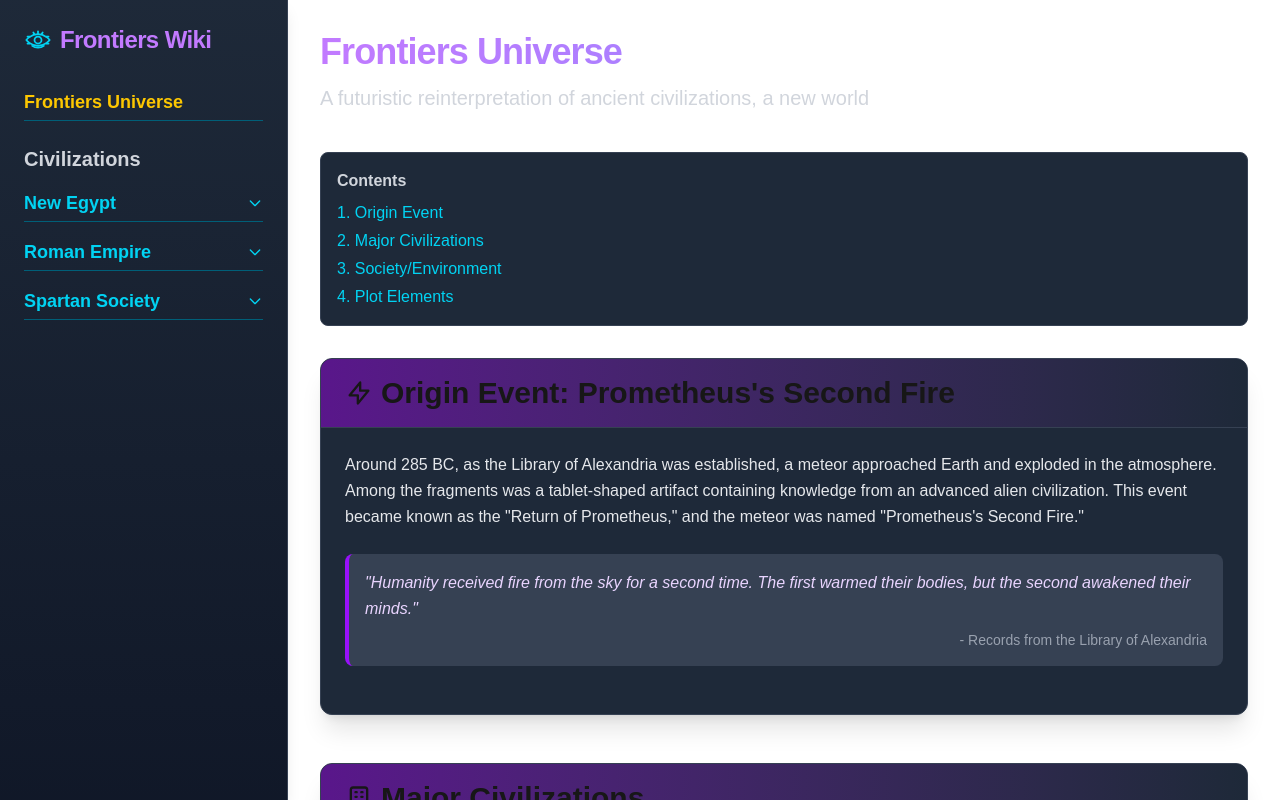
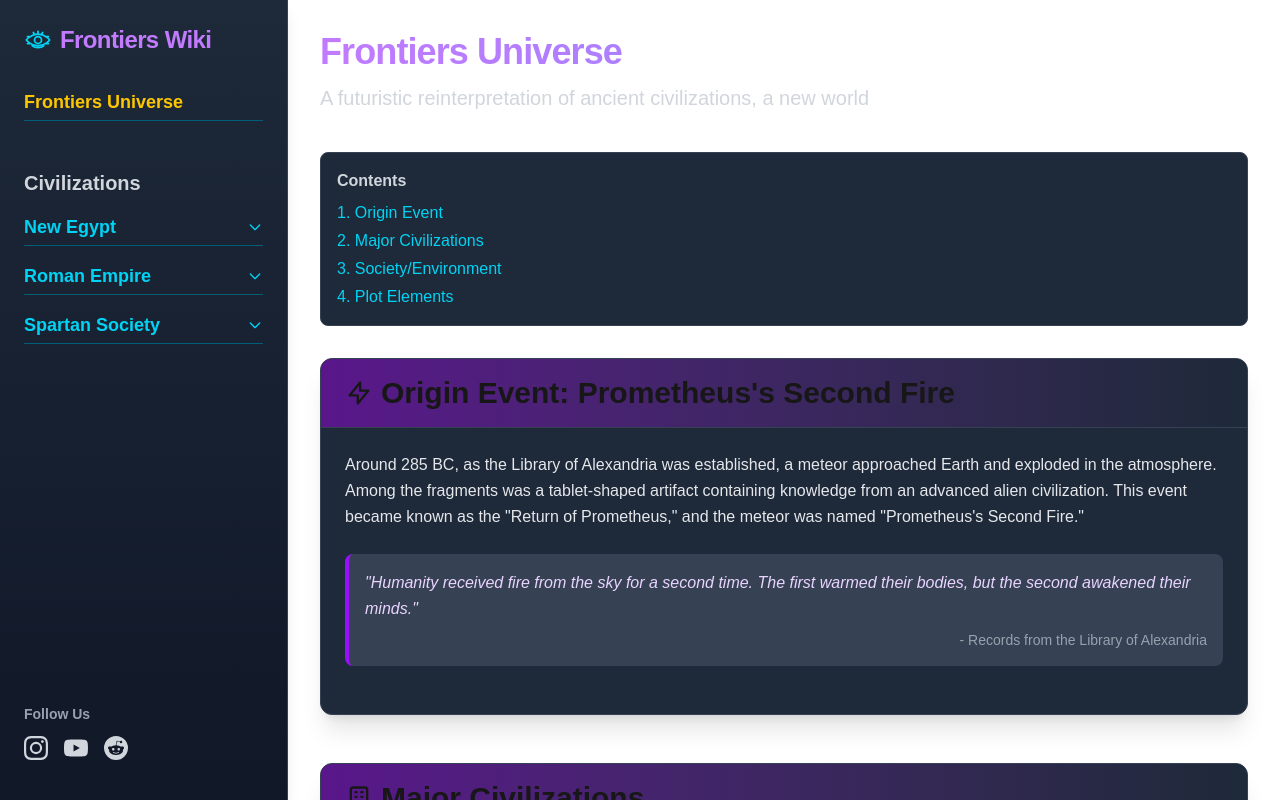
Before and after one commit to jun1485/frontiers, a Next.js app: page /universe in a window 1280 px wide. Shown: the top 800 px of the page. Built offline with nearby package versions, Linux system fonts and the light colour scheme.

Commit message:
✨ 사이드바에 소셜 미디어 링크 섹션 추가 및 아이콘 컴포넌트 임포트 개선

```diff
--- a/src/components/side-bar/Sidebar.tsx
+++ b/src/components/side-bar/Sidebar.tsx
@@ -5,7 +5,12 @@ import Link from "next/link";
 import { useRouter, usePathname } from "next/navigation";
 import ChapterSection from "./ChapterSection";
 import { chaptersData, mainSections } from "@/data/sidebar-data";
-import { FrontiersEyeIcon } from "@/components/icons";
+import {
+  FrontiersEyeIcon,
+  InstagramIcon,
+  YouTubeIcon,
+  RedditIcon,
+} from "@/components/icons";
 
 // 사이드바 컴포넌트
 export default function Sidebar() {
@@ -67,6 +72,7 @@ export default function Sidebar() {
 
   return (
     <aside className="w-72 bg-gradient-to-b from-gray-800 to-gray-900 text-gray-300 p-6 fixed h-full overflow-y-auto shadow-lg border-r border-gray-700">
+      <div className="flex flex-col justify-between h-full">
         <h1
           onClick={() => router.push("/")}
           className="text-2xl font-bold mb-8 text-purple-400 tracking-tight flex items-center cursor-pointer"
@@ -108,6 +114,40 @@ export default function Sidebar() {
             />
           ))}
         </div>
+
+        {/* 소셜 미디어 링크 섹션 추가 */}
+        <div className="mt-auto pb-4">
+          <h3 className="text-sm font-semibold text-gray-400 mb-3">
+            Follow Us
+          </h3>
+          <div className="flex space-x-4">
+            <a
+              href="https://www.instagram.com/midaiartwork/"
+              target="_blank"
+              rel="noopener noreferrer"
+              className="hover:text-pink-500 transition-colors duration-200"
+            >
+              <InstagramIcon className="h-6 w-6" />
+            </a>
+            <a
+              href="https://www.youtube.com/@midaiartwork?fbclid=PAZXh0bgNhZW0CMTEAAafztEJg0RnsIpRhs_UD3CjBrbRW9bQ6BcC2E0avdAo9fl3X0p-_xF2nbmhuWQ_aem_pOQAT3zYPcJ-xh9J3O6t_Q"
+              target="_blank"
+              rel="noopener noreferrer"
+              className="hover:text-red-600 transition-colors duration-200"
+            >
+              <YouTubeIcon className="h-6 w-6" />
+            </a>
+            <a
+              href="https://reddit.com/user/frontbackend/submitted"
+              target="_blank"
+              rel="noopener noreferrer"
+              className="hover:text-orange-600 transition-colors duration-200"
+            >
+              <RedditIcon className="h-6 w-6" />
+            </a>
+          </div>
+        </div>
+      </div>
     </aside>
   );
 }
```
Lines whose indentation alone changed are shown as unchanged.
